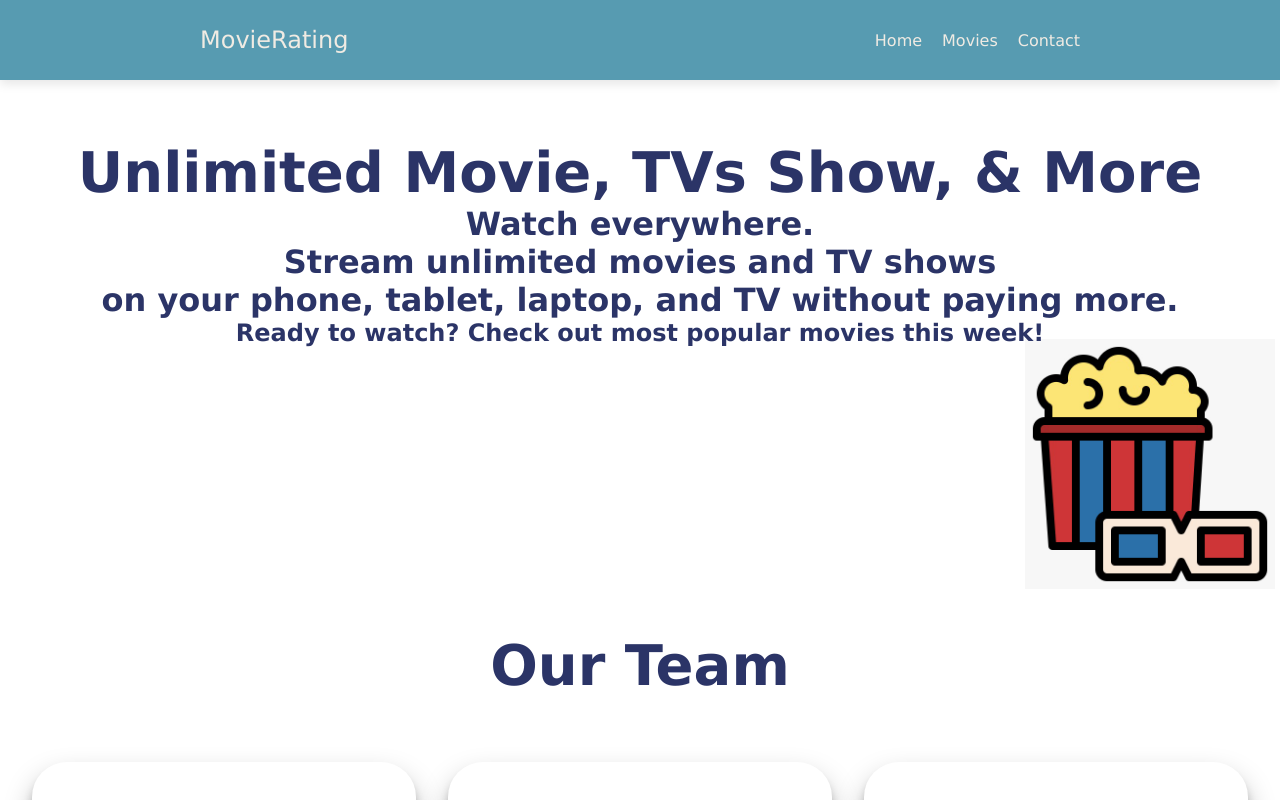
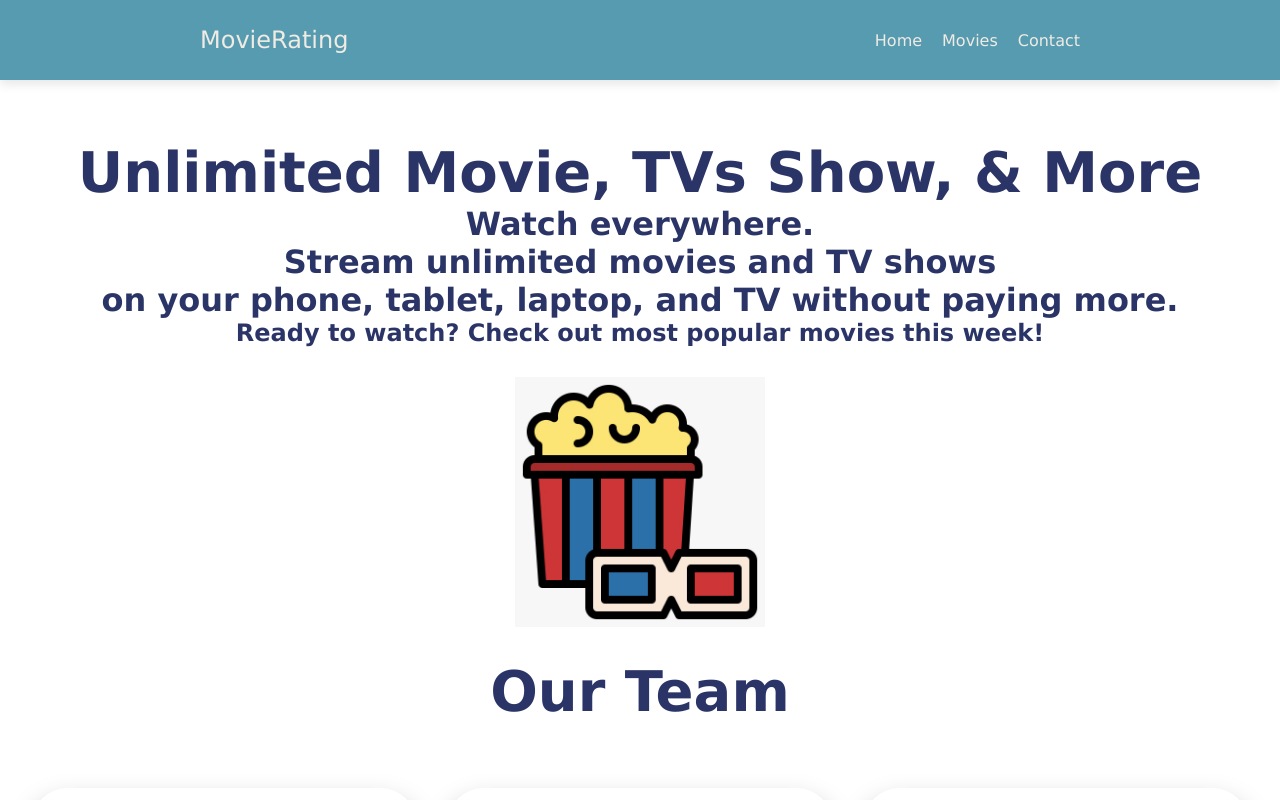
Before and after one commit to LatifAsgarov/assignment3, a React (Create React App) app: page / in a window 1280 px wide. Shown: the top 800 px of the page. Built offline with nearby package versions, Linux system fonts and the light colour scheme.

Commit message:
feat(): styling in homepage

```diff
--- a/src/pages/homepage/homepage.jsx
+++ b/src/pages/homepage/homepage.jsx
@@ -6,10 +6,13 @@ const Homepage = () => {
     return (
         <div className={styles.homepageContainer}>
             <div className={styles.header}>
-                <h2>Unlimited Movie, TVs Show, &amp; More</h2>
-                <h4>Watch everywhere.<br />Stream unlimited movies and TV shows <br /> on your phone, tablet, laptop, and TV without paying more.</h4>
-                <h6>Ready to watch? Check out most popular movies this week!</h6>
-                <img src={movieImage} alt="movie.png" />
+                <div className={styles.partOne}>
+                    <h2>Unlimited Movie, TVs Show, &amp; More</h2>
+                    <h4>Watch everywhere.<br />Stream unlimited movies and TV shows <br /> on your phone, tablet, laptop, and TV without paying more.</h4>
+                    <h6>Ready to watch? Check out most popular movies this week!</h6>
+                </div>
+
+                <img className={styles.imagePopcorn} src={movieImage} alt="movie.png" />
             </div>
             <section>
                 <div className={styles.row}>
--- a/src/pages/homepage/homepage.module.css
+++ b/src/pages/homepage/homepage.module.css
@@ -1,12 +1,18 @@
 @import url('https://fonts.googleapis.com/css2?family=Poppins:wght@300;400;600&display=swap');
 /* general info */
-.header img{
+.header {
+    display: flex;
+    justify-content: center;
+    align-items: center;
+    flex-direction: column;
+}
+
+.partOne {
+    margin-bottom: 30px;
+}
+
+.imagePopcorn {
     width: 250px;
-    position: relative;
-    bottom: 8px;
-    /* left: 150px; */
-    right: -1025px;
-    z-index: -1;
 }
 
 .homepageContainer {
```
